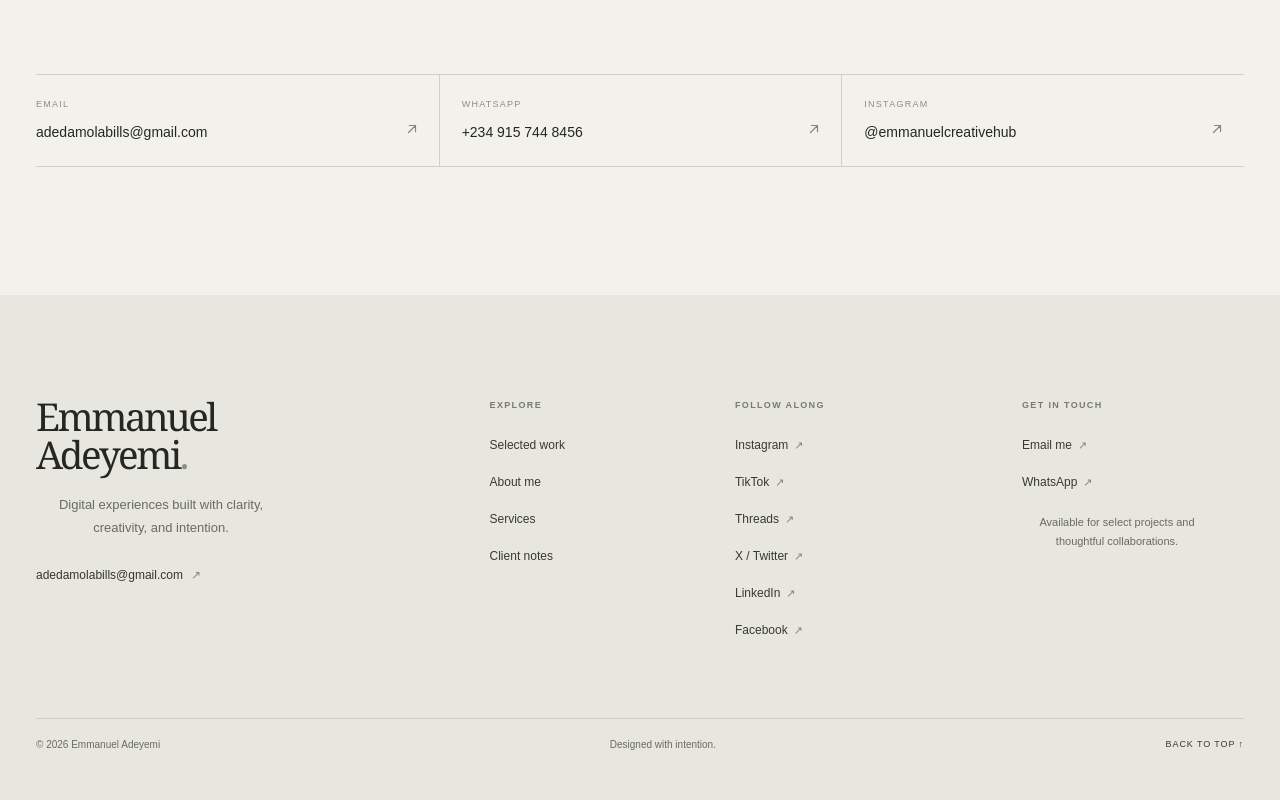
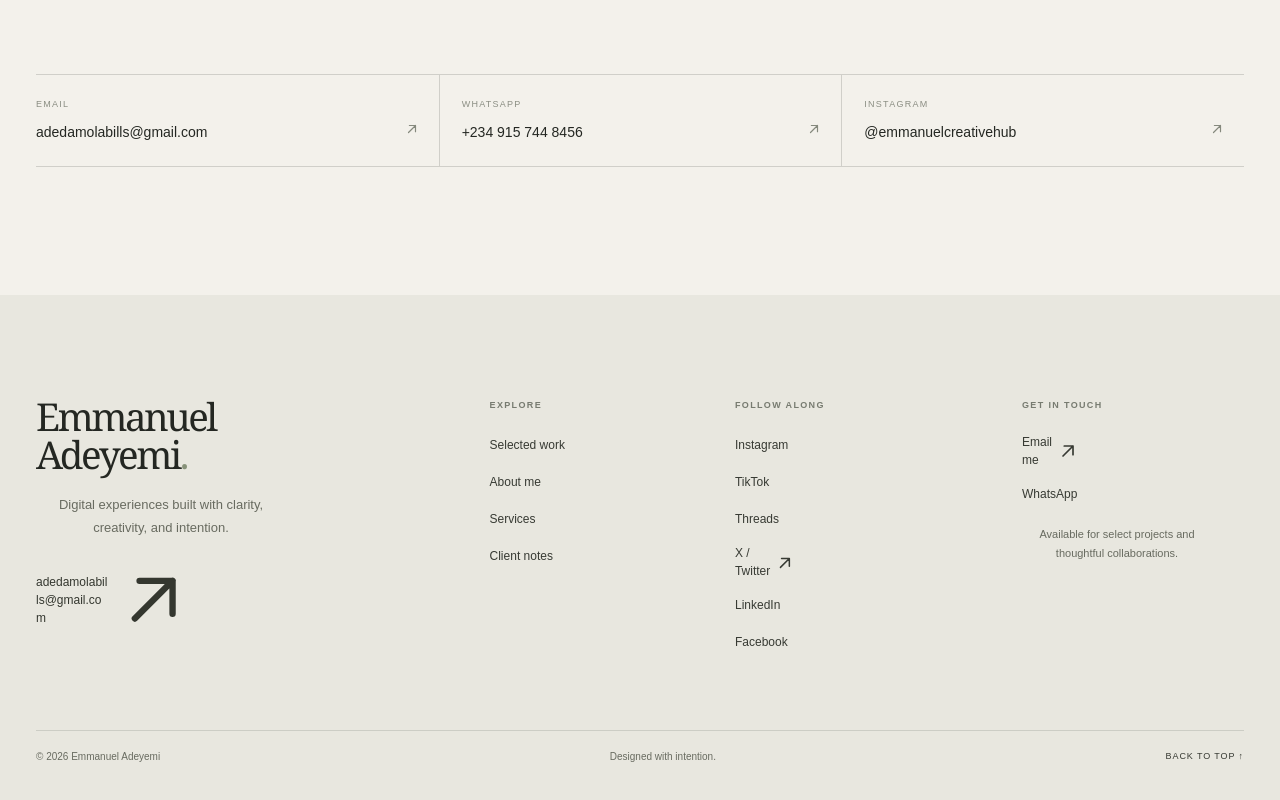
Before and after one commit to Abillsflow/emmanueladeyemiabills, a Next.js app: page / in a window 1280 px wide. Shown: the part 8741-9541 px from the top of the page. Built offline with nearby package versions, Linux system fonts and the light colour scheme.

Commit message:
Replace footer emoji-style arrows with inline SVG icons

```diff
--- a/src/app/page.tsx
+++ b/src/app/page.tsx
@@ -371,7 +371,7 @@ function ContactSection({ reduceMotion }: { reduceMotion: boolean }) {
           <div className="footer-brand-block">
             <a className="footer-wordmark" href="#home" aria-label="Emmanuel Adeyemi home">Emmanuel Adeyemi<span>.</span></a>
             <p>Digital experiences built with clarity, creativity, and intention.</p>
-            <a className="footer-email-link" href="mailto:adedamolabills@gmail.com">adedamolabills@gmail.com <span aria-hidden="true">↗</span></a>
+            <a className="footer-email-link" href="mailto:adedamolabills@gmail.com">adedamolabills@gmail.com <svg className="footer-external-arrow" viewBox="0 0 16 16" fill="none" aria-hidden="true"><path d="M4 12 12 4M5 4h7v7" stroke="currentColor" strokeWidth="1.35" strokeLinecap="round" strokeLinejoin="round" /></svg></a>
           </div>
           <nav className="footer-nav-group" aria-label="Explore portfolio">
             <h3>EXPLORE</h3>
@@ -382,17 +382,17 @@ function ContactSection({ reduceMotion }: { reduceMotion: boolean }) {
           </nav>
           <nav className="footer-nav-group" aria-label="Connect on social media">
             <h3>FOLLOW ALONG</h3>
-            <a href="https://www.instagram.com/emmanuelcreativehub/" target="_blank" rel="noreferrer">Instagram <span>↗</span></a>
-            <a href="https://www.tiktok.com/@abillscreates" target="_blank" rel="noreferrer">TikTok <span>↗</span></a>
-            <a href="https://www.threads.com/@emmanuelcreativehub" target="_blank" rel="noreferrer">Threads <span>↗</span></a>
-            <a href="https://x.com/iamabills" target="_blank" rel="noreferrer">X / Twitter <span>↗</span></a>
-            <a href="https://www.linkedin.com/in/emmanuelcreates" target="_blank" rel="noreferrer">LinkedIn <span>↗</span></a>
-            <a href="https://www.facebook.com/share/1Eb5Hx5Ec2/" target="_blank" rel="noreferrer">Facebook <span>↗</span></a>
+            <a href="https://www.instagram.com/emmanuelcreativehub/" target="_blank" rel="noreferrer">Instagram <svg className="footer-external-arrow" viewBox="0 0 16 16" fill="none" aria-hidden="true"><path d="M4 12 12 4M5 4h7v7" stroke="currentColor" strokeWidth="1.35" strokeLinecap="round" strokeLinejoin="round" /></svg></a>
+            <a href="https://www.tiktok.com/@abillscreates" target="_blank" rel="noreferrer">TikTok <svg className="footer-external-arrow" viewBox="0 0 16 16" fill="none" aria-hidden="true"><path d="M4 12 12 4M5 4h7v7" stroke="currentColor" strokeWidth="1.35" strokeLinecap="round" strokeLinejoin="round" /></svg></a>
+            <a href="https://www.threads.com/@emmanuelcreativehub" target="_blank" rel="noreferrer">Threads <svg className="footer-external-arrow" viewBox="0 0 16 16" fill="none" aria-hidden="true"><path d="M4 12 12 4M5 4h7v7" stroke="currentColor" strokeWidth="1.35" strokeLinecap="round" strokeLinejoin="round" /></svg></a>
+            <a href="https://x.com/iamabills" target="_blank" rel="noreferrer">X / Twitter <svg className="footer-external-arrow" viewBox="0 0 16 16" fill="none" aria-hidden="true"><path d="M4 12 12 4M5 4h7v7" stroke="currentColor" strokeWidth="1.35" strokeLinecap="round" strokeLinejoin="round" /></svg></a>
+            <a href="https://www.linkedin.com/in/emmanuelcreates" target="_blank" rel="noreferrer">LinkedIn <svg className="footer-external-arrow" viewBox="0 0 16 16" fill="none" aria-hidden="true"><path d="M4 12 12 4M5 4h7v7" stroke="currentColor" strokeWidth="1.35" strokeLinecap="round" strokeLinejoin="round" /></svg></a>
+            <a href="https://www.facebook.com/share/1Eb5Hx5Ec2/" target="_blank" rel="noreferrer">Facebook <svg className="footer-external-arrow" viewBox="0 0 16 16" fill="none" aria-hidden="true"><path d="M4 12 12 4M5 4h7v7" stroke="currentColor" strokeWidth="1.35" strokeLinecap="round" strokeLinejoin="round" /></svg></a>
           </nav>
           <nav className="footer-nav-group footer-contact-group" aria-label="Get in touch">
             <h3>GET IN TOUCH</h3>
-            <a href="mailto:adedamolabills@gmail.com">Email me <span>↗</span></a>
-            <a href="https://wa.me/2349157448456" target="_blank" rel="noreferrer">WhatsApp <span>↗</span></a>
+            <a href="mailto:adedamolabills@gmail.com">Email me <svg className="footer-external-arrow" viewBox="0 0 16 16" fill="none" aria-hidden="true"><path d="M4 12 12 4M5 4h7v7" stroke="currentColor" strokeWidth="1.35" strokeLinecap="round" strokeLinejoin="round" /></svg></a>
+            <a href="https://wa.me/2349157448456" target="_blank" rel="noreferrer">WhatsApp <svg className="footer-external-arrow" viewBox="0 0 16 16" fill="none" aria-hidden="true"><path d="M4 12 12 4M5 4h7v7" stroke="currentColor" strokeWidth="1.35" strokeLinecap="round" strokeLinejoin="round" /></svg></a>
             <p>Available for select projects and thoughtful collaborations.</p>
           </nav>
         </div>
```
